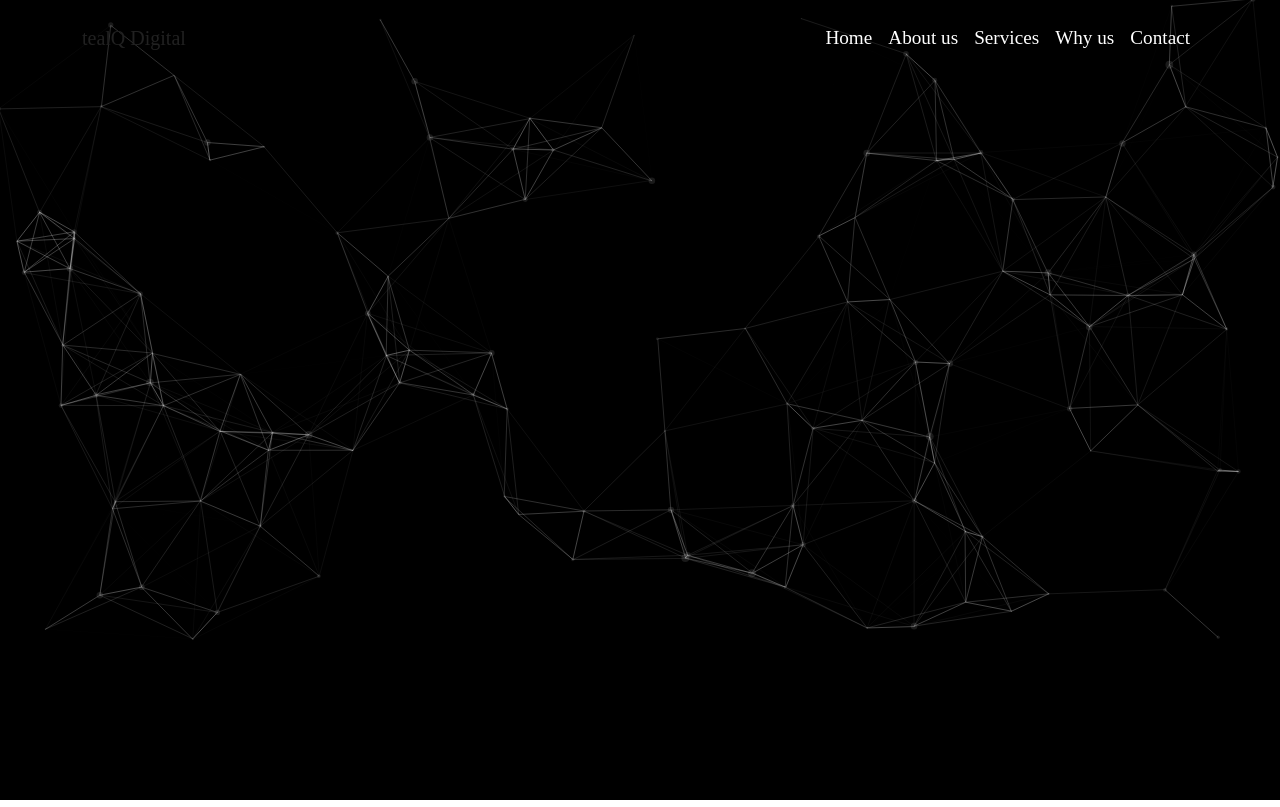
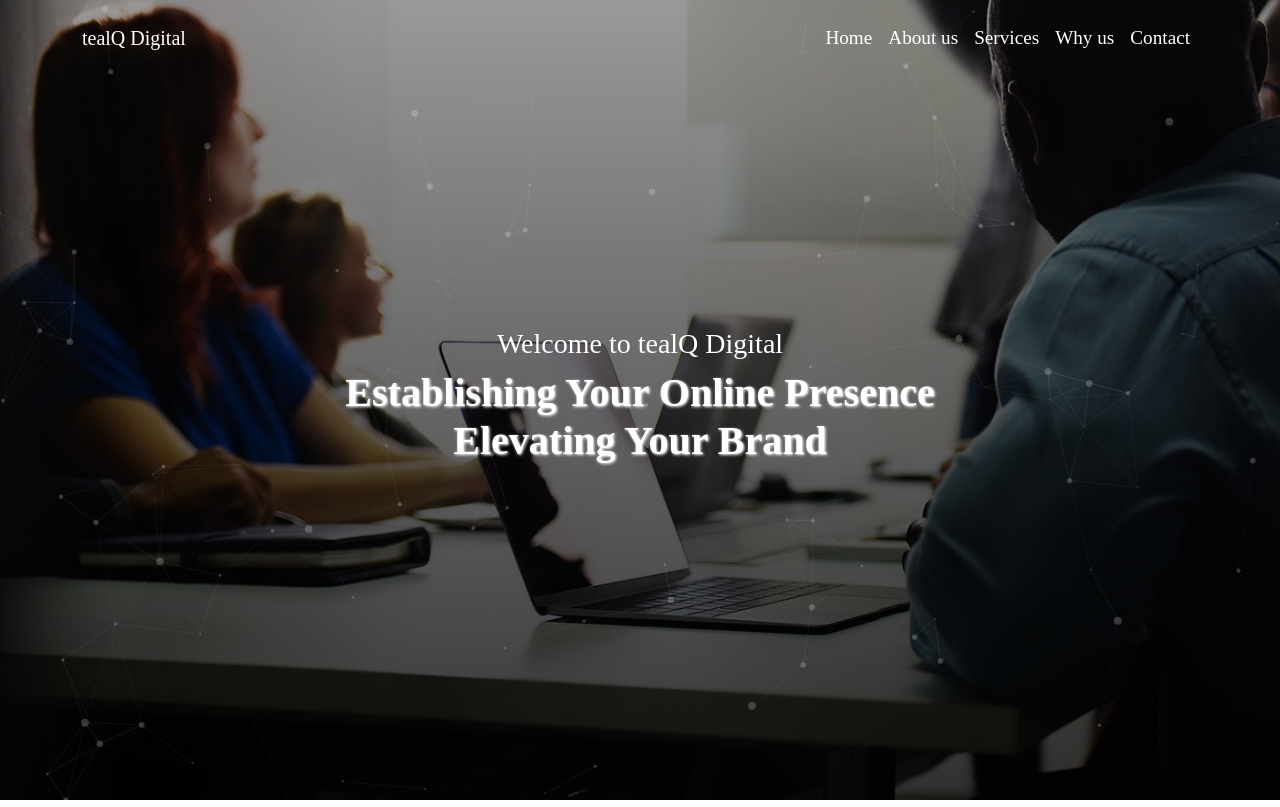
Before and after one commit to Rayyane/tealq, a plain HTML site: page index.html in a window 1280 px wide. Drawn offline with Linux system fonts and the light colour scheme.

Commit message:
banner design update

```diff
--- a/assets/css/style.css
+++ b/assets/css/style.css
@@ -10,7 +10,7 @@ navbar styles
 	transition: 0.5s;
 }
 .navbar .navbar-brand {
-	color: #212121;
+	color: #fff;
 }
 .navbar .navbar-brand:hover {
 	color: var(--primary-color);
@@ -52,7 +52,29 @@ navbar styles
 	webkit-backdrop-filter: saturate(180%) blur(20px);
 	backdrop-filter: saturate(180%) blur(20px);
 }
- .banner {
- 	height: 100vh;
- 	background-color: black;
- }
+.banner {
+	height: 100vh;
+	background: linear-gradient(rgba(0,0,0,.4),rgba(0,0,0,0.8)), url('../images/homepage_background_image.jpg');
+	background-position: center;
+    background-repeat: no-repeat;
+    background-size: cover;
+}
+.banner #particles-js {
+	height: 100%;
+}
+.banner .header-text {
+	position: absolute;
+	top: 50%;
+	left: 50%;
+	transform: translate(-50%,-50%);
+}
+.banner .header-text h1,
+.banner .header-text h3 {
+	text-align: center;
+	color: white;
+	animation: fadeInUp 1s ease forwards;
+}
+.header-text h1 {
+	font-weight: 700;
+	text-shadow: 1px 1px 3px #fff;
+}
--- a/assets/js/app.js
+++ b/assets/js/app.js
@@ -16,7 +16,7 @@ particlesJS('particles-js',
   {
     "particles": {
       "number": {
-        "value": 120,
+        "value": 80,
         "density": {
           "enable": true,
           "value_area": 800
@@ -41,7 +41,7 @@ particlesJS('particles-js',
         }
       },
       "opacity": {
-        "value": 0.1,
+        "value": 0.2,
         "random": false,
         "anim": {
           "enable": false,
@@ -64,7 +64,7 @@ particlesJS('particles-js',
         "enable": true,
         "distance": 150,
         "color": "#ffffff",
-        "opacity": 0.4,
+        "opacity": 0.1,
         "width": 1
       },
       "move": {
--- a/index.html
+++ b/index.html
@@ -6,7 +6,7 @@
     <link rel="stylesheet" href="assets/css/style.css">
 </head>
 <body>
-	<nav class="navbar navbar-expand-lg p-3 navbar-light bg-light fixed-top">
+	<nav class="navbar navbar-expand-lg p-3 navbar-light bg-dark fixed-top">
 		<div class="container">
 			<a class="navbar-brand" href="#">tealQ Digital</a>
 		    <button class="navbar-toggler" id="toggler" type="button" data-toggle="collapse" data-target="#navbarSupportedContent" aria-controls="navbarSupportedContent" aria-expanded="false" aria-label="Toggle navigation">
@@ -36,6 +36,15 @@
 
 	<section id="banner" class="banner">
 		<div id="particles-js"></div>
+		<div class="overlay"></div>
+		<div class="header-text">
+			<h3 class="title">Welcome to tealQ Digital</h3>
+			<h1 class="subtitle">Establishing Your Online Presence<br>Elevating Your Brand</h1>
+		</div>
+	</section>
+
+	<section id="about">
+
 	</section>
 
 <script src="assets/js/jquery.min.js"></script>
```
Also changed, not shown: assets/images/homepage_background_image.jpg (added), assets/images/module-18.jpg (added).
